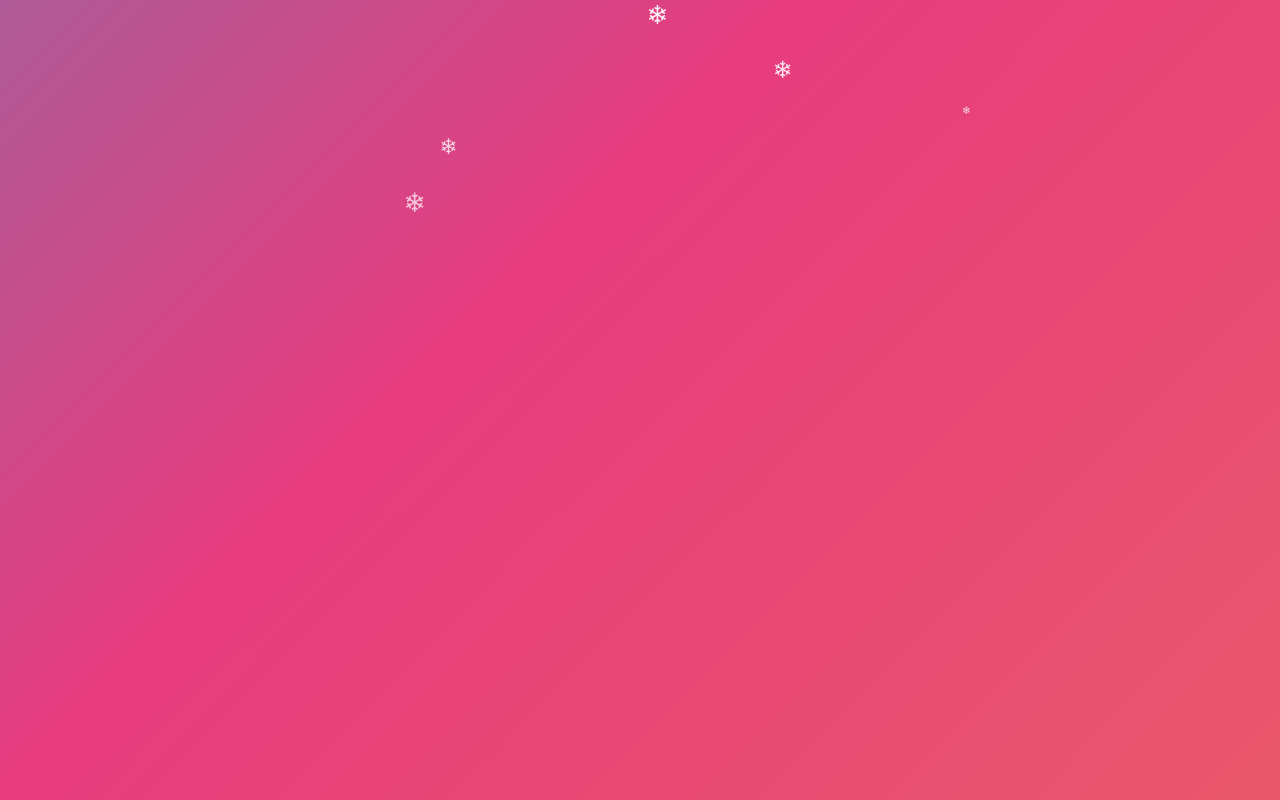
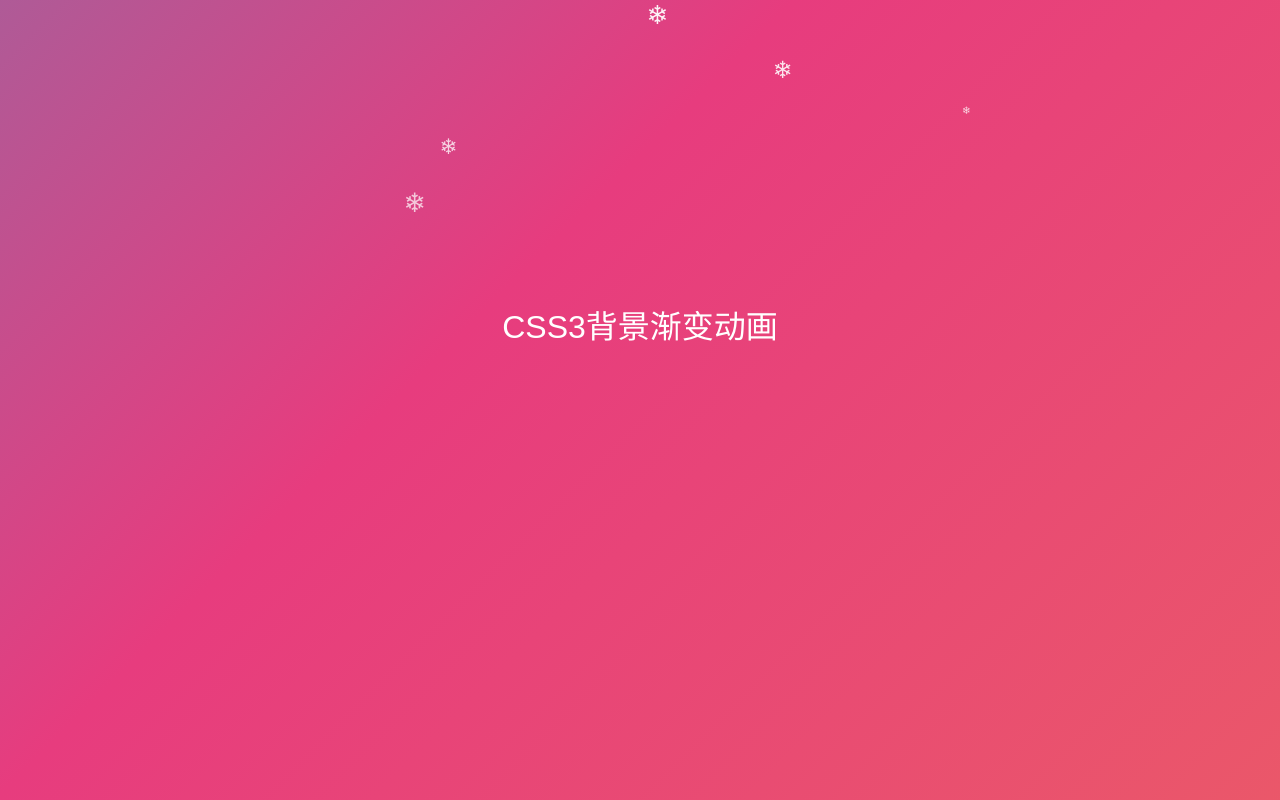
Before and after one commit to HulMaO/HulMaO.github.io, a plain HTML site: page index.html in a window 1280 px wide. Drawn offline with Linux system fonts and the light colour scheme.

Commit message:
Update index.html

```diff
--- a/index.html
+++ b/index.html
@@ -2,7 +2,7 @@
 <html>
 <head>
 <meta charset="utf-8">
-<title>纯CSS背景渐变动画</title>
+<title>我想我的猪了</title>
 <script src="js/jquery.min.js"></script>
 <script src="js/yuki.js"></script>
 <style>
@@ -62,7 +62,9 @@ a:hover {
 </head>
 <body>
 
-
+<div class="container">
+	<h1>CSS3背景渐变动画</h1>
+</div>
 
 
 </body>
```
